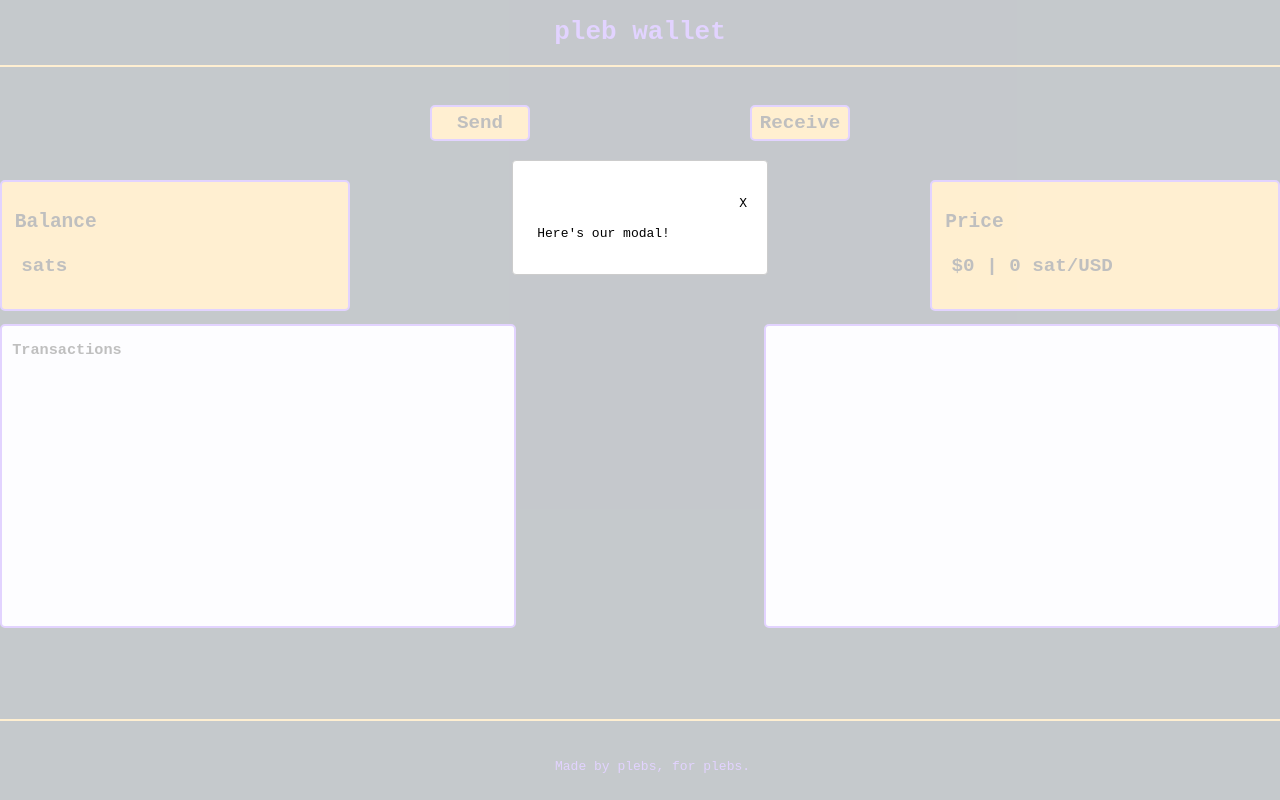
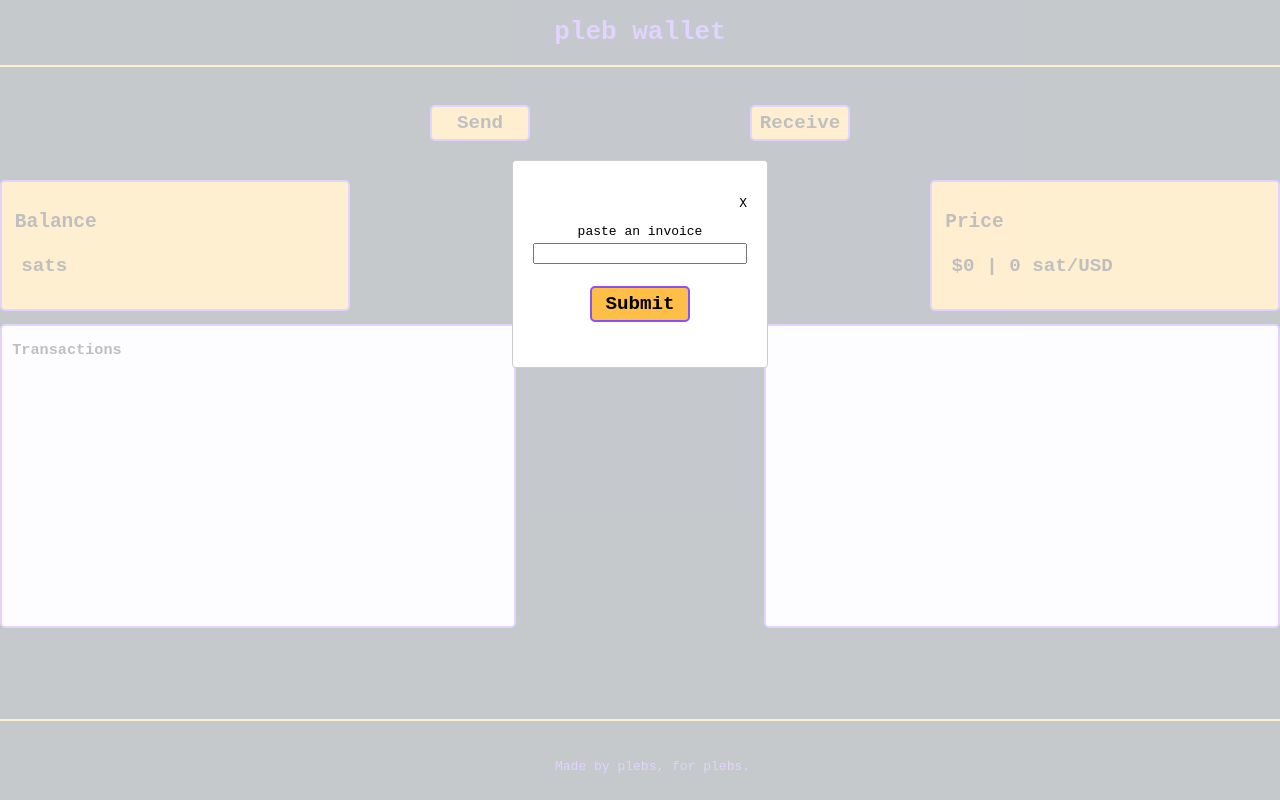
Before and after one commit to theospatial/pleb-wallet-react, a React (Create React App) app: page / in a window 1280 px wide. Both pictures are taken after a click on the button "Send". Built offline with nearby package versions, Linux system fonts and the light colour scheme; no server answers.

Commit message:
updated modals to receive input

```diff
--- a/src/components/Buttons.js
+++ b/src/components/Buttons.js
@@ -23,7 +23,7 @@ export const Buttons = () => {
        <button
          className="button"
          onClick={() =>
-            setModalState({ type: "recieve", open: "true"})
+            setModalState({ type: "receive", open: "true"})
         }
        >
          Receive
--- a/src/components/PaymentsModal.js
+++ b/src/components/PaymentsModal.js
@@ -46,8 +46,62 @@ const PaymentsModal = ({ modalState, setModalState }) => {
     >
       X
     </p>
-     <p>Here's our modal!</p>
+    {/* If it is a send */}
+    {modalState.type === "send" && (
+      <form>
+        <label>paste an invoice</label>
+        <input
+          type="text"
+          value={formData.invoiceToPay}
+          //event
+          onChange={(e) =>
+            //spread operator ...
+            //event.target.value
+            //update form as enters character (dont get rid of data, just update amount)
+            setFormData({ ...formData, invoiceToPay: e.target.value })
+          }
+        />
+        <button className="button" onClick={(e) => handleSend(e)}>
+          Submit
+        </button>
+      </form>
+    )}
+    {/* If it is a receive */}
+    {modalState.type === "receive" && (
+      <form>
+        <label>enter amount</label>
+        <input
+          type="number"
+          min="0"
+          value={formData.amount}
+          onChange={(e) =>
+            setFormData({ ...formData, amount: e.target.value })
+          }
+        />
+        <button className="button" onClick={(e) => handleReceive(e)}>
+          Submit
+        </button>
+      </form>
+    )}
+    {/* If we are displaying our newly created invoice */}
+    {invoice && (
+      <section>
+        <h3>Invoice created</h3>
+        <p>{invoice}</p>
+        {/* ToDo: Create a QR code out of this invoice as well */}
+      </section>
+    )}
+    {/* If we are displaying the status of our successful payment */}
+    {paymentInfo.paymentHash && (
+      <section>
+        <h3>Payment sent</h3>
+        <p>Payment hash: {paymentInfo.paymentHash}</p>
+        <p>Checking id: {paymentInfo.checkingId}</p>
+      </section>
+    )}
   </Modal>
+
+
  );
 };
 
```
Lines whose indentation alone changed are shown as unchanged.
